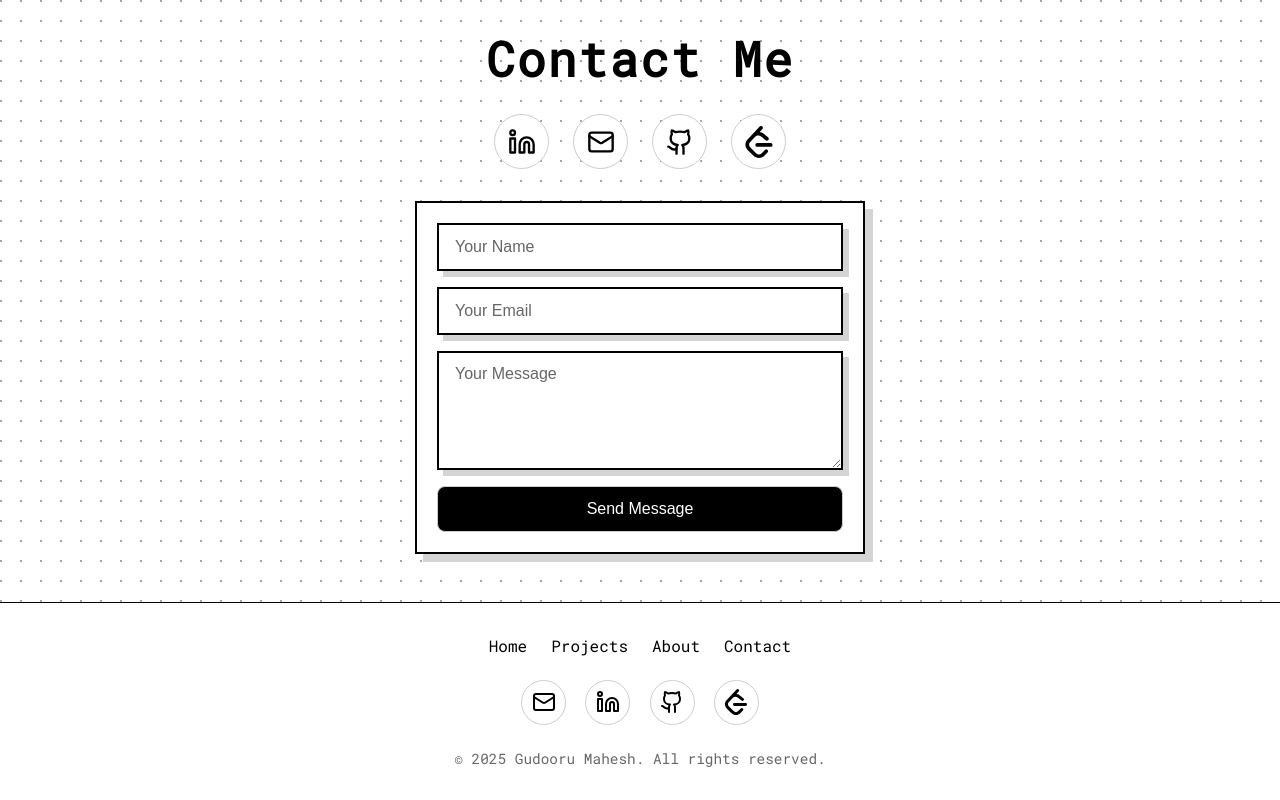
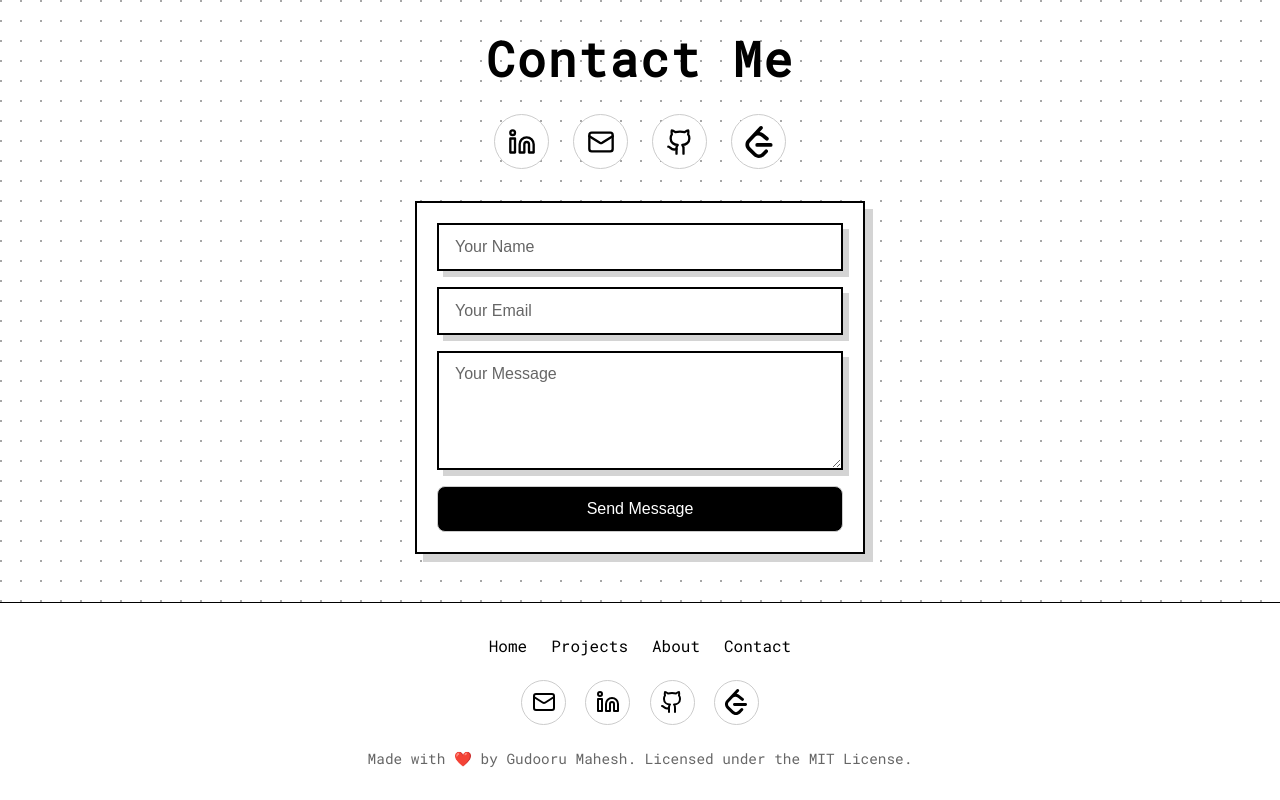
Before and after one commit to dragon-slayer99/mahesh.dev, a React (Vite) app: page / in a window 1280 px wide. Shown: the part 4400-5200 px from the top of the page. Built offline with nearby package versions, Linux system fonts and the light colour scheme.

Commit message:
feat: Add  and update footer copyright message

```diff
--- a/src/components/footer/Footer.css
+++ b/src/components/footer/Footer.css
@@ -87,6 +87,7 @@
 }
 
 
+
 @media (max-width: 600px) {
     .footer-links {
         flex-direction: column;
--- a/src/components/footer/Footer.jsx
+++ b/src/components/footer/Footer.jsx
@@ -1,5 +1,5 @@
 import React from "react";
-import { Mail, Linkedin, Github, Instagram } from "lucide-react";
+import { Mail, Linkedin, Github, Instagram, GraduationCap } from "lucide-react";
 import "./Footer.css";
 
 // Custom LeetCode Icon (since not in lucide-react)
@@ -45,7 +45,7 @@ export default function Footer() {
             </div>
 
 
-            <p className="footer-copy">© {new Date().getFullYear()} Gudooru Mahesh. All rights reserved.</p>
+            <p className="footer-copy">Made with ❤️ by Gudooru Mahesh. Licensed under the MIT License.</p>
         </footer>
     );
 }
```
